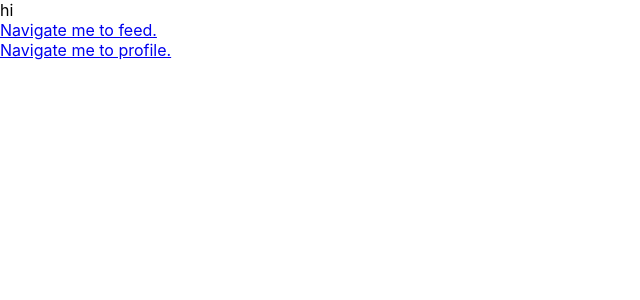
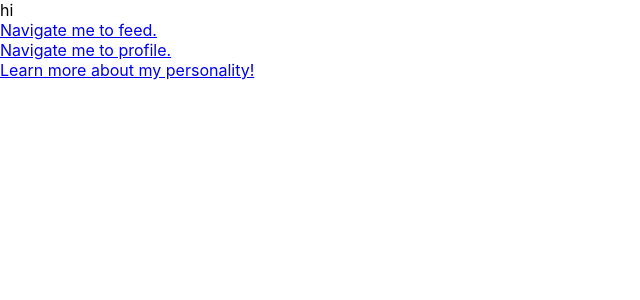
Before and after one commit to Oasis-NEU/f23-group03, a React (Create React App) app: page / in a window 1280 px wide. Shown: the top 300 px of the page, without its empty margins (0-640 px from the left). Built offline with nearby package versions, Linux system fonts and the light colour scheme.

Commit message:
Created Detail Card

```diff
--- a/src/App.js
+++ b/src/App.js
@@ -6,6 +6,7 @@ function App() {
       <div>hi</div>
       <a href='/feed'>Navigate me to feed.</a>
       <div> <a href='/profile'>Navigate me to profile.</a>  </div>
+      <a href='/detailcard'>Learn more about my personality!</a>
     </div>
   );
   return (<div>hello</div> );
```
Also changed, not shown: src/index.js (+11 -1 lines), src/DetailCard.js (added).
